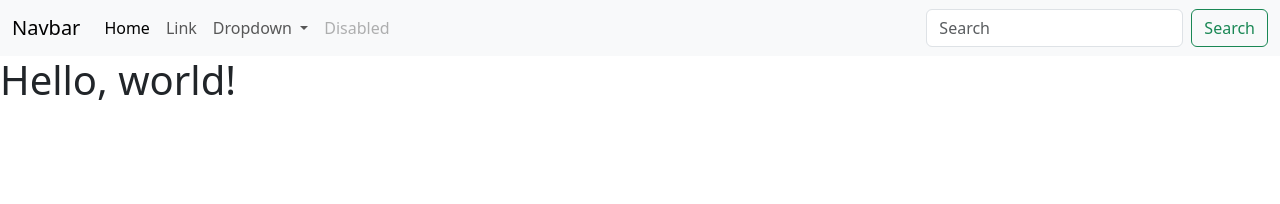
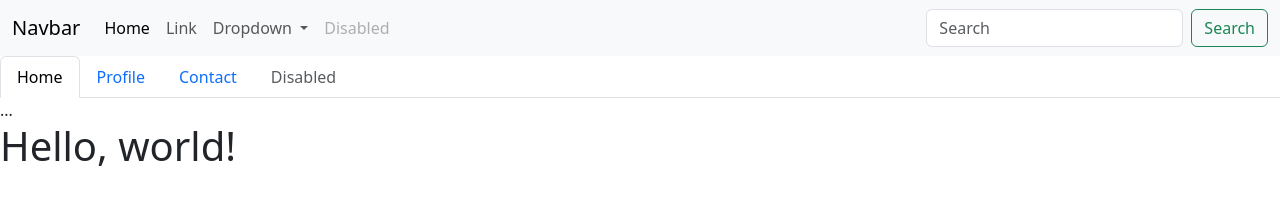
Before and after one commit to alenk89/towerpulsa, a plain HTML site: page index.html in a window 1280 px wide. Drawn offline with nearby package versions, Linux system fonts and the light colour scheme.

Commit message:
Update index.html

```diff
--- a/index.html
+++ b/index.html
@@ -43,6 +43,21 @@
     </div>
   </div>
 </nav>
+
+    <nav>
+  <div class="nav nav-tabs" id="nav-tab" role="tablist">
+    <button class="nav-link active" id="nav-home-tab" data-bs-toggle="tab" data-bs-target="#nav-home" type="button" role="tab" aria-controls="nav-home" aria-selected="true">Home</button>
+    <button class="nav-link" id="nav-profile-tab" data-bs-toggle="tab" data-bs-target="#nav-profile" type="button" role="tab" aria-controls="nav-profile" aria-selected="false">Profile</button>
+    <button class="nav-link" id="nav-contact-tab" data-bs-toggle="tab" data-bs-target="#nav-contact" type="button" role="tab" aria-controls="nav-contact" aria-selected="false">Contact</button>
+    <button class="nav-link" id="nav-disabled-tab" data-bs-toggle="tab" data-bs-target="#nav-disabled" type="button" role="tab" aria-controls="nav-disabled" aria-selected="false" disabled>Disabled</button>
+  </div>
+</nav>
+<div class="tab-content" id="nav-tabContent">
+  <div class="tab-pane fade show active" id="nav-home" role="tabpanel" aria-labelledby="nav-home-tab" tabindex="0">...</div>
+  <div class="tab-pane fade" id="nav-profile" role="tabpanel" aria-labelledby="nav-profile-tab" tabindex="0">...</div>
+  <div class="tab-pane fade" id="nav-contact" role="tabpanel" aria-labelledby="nav-contact-tab" tabindex="0">...</div>
+  <div class="tab-pane fade" id="nav-disabled" role="tabpanel" aria-labelledby="nav-disabled-tab" tabindex="0">...</div>
+</div>
     <h1>Hello, world!</h1>
     <script src="https://cdn.jsdelivr.net/npm/bootstrap@5.3.0-alpha3/dist/js/bootstrap.bundle.min.js" integrity="sha384-ENjdO4Dr2bkBIFxQpeoTz1HIcje39Wm4jDKdf19U8gI4ddQ3GYNS7NTKfAdVQSZe" crossorigin="anonymous"></script>
   </body>
```
